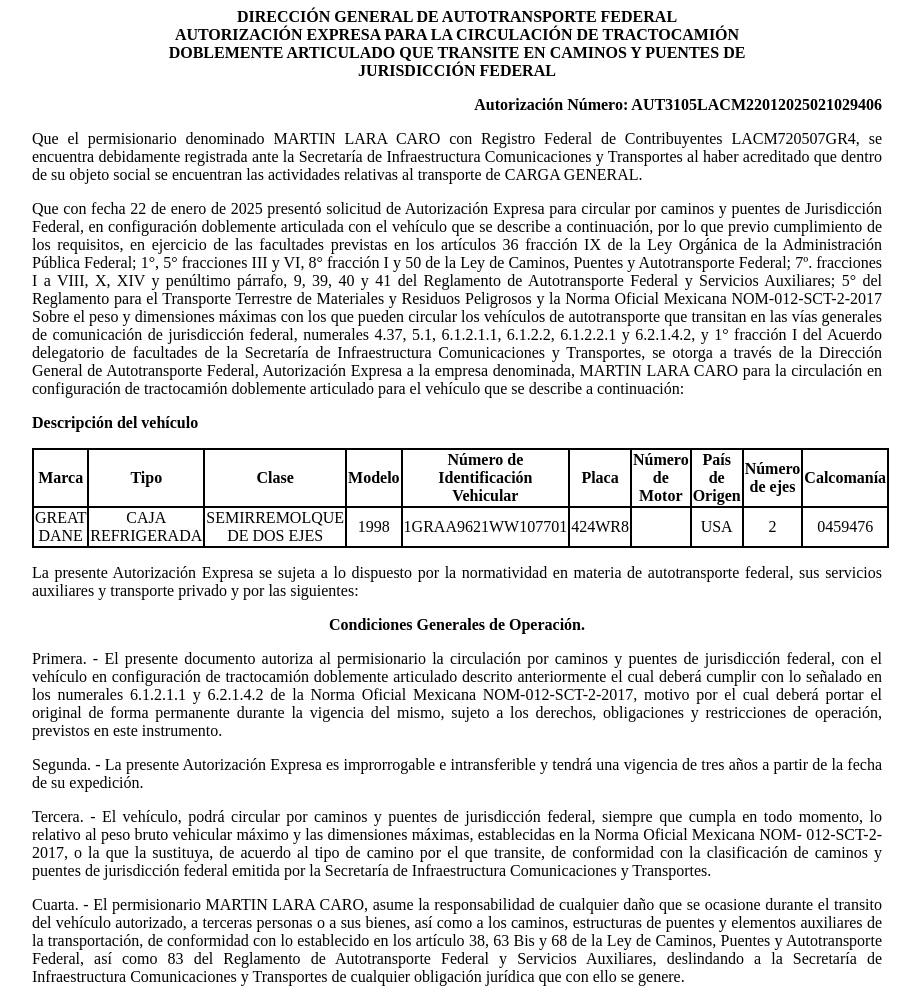
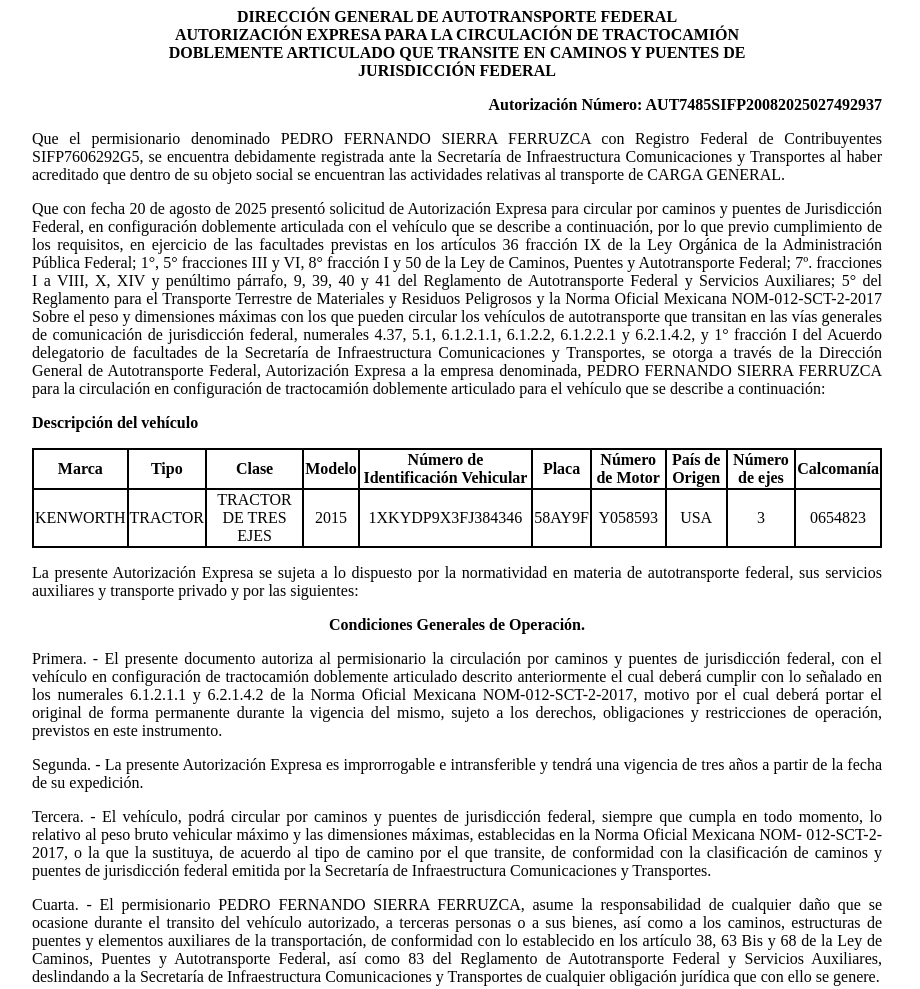
Before and after one commit to app-sct1/ConsultaAutDobleRemolque-folio-0201108, a plain HTML site: page index.html in a window 1280 px wide. Shown: the top 989 px of the page, without its empty margins (183-1103 px from the left). Drawn offline with Linux system fonts and the light colour scheme.

Commit message:
index.html

```diff
--- a/index.html
+++ b/index.html
@@ -75,19 +75,19 @@
 						<p class="sinMargen">DOBLEMENTE ARTICULADO QUE TRANSITE EN CAMINOS Y PUENTES DE</p>
 						<p class="sinMargen">JURISDICCIÓN FEDERAL</p>
 					</div>
-<p class="derechaNegro">Autorización Número: AUT3105LACM22012025021029406</p>
+<p class="derechaNegro">Autorización Número: AUT7485SIFP20082025027492937</p>
 
 					<p class="justificado">Que el permisionario denominado
-						MARTIN LARA CARO con Registro Federal de
-						Contribuyentes LACM720507GR4, se encuentra
+						PEDRO FERNANDO SIERRA FERRUZCA con Registro Federal de
+						Contribuyentes SIFP7606292G5, se encuentra
 						debidamente registrada ante la Secretaría de Infraestructura
 						Comunicaciones y Transportes al haber acreditado que dentro de su
 						objeto social se encuentran las actividades relativas al
 						transporte de CARGA GENERAL.</p>
 
 
-					<p class="justificado">Que con fecha 22 de
-						enero de 2025 presentó
+					<p class="justificado">Que con fecha 20 de
+						agosto de 2025 presentó
 						solicitud de Autorización Expresa para circular por caminos y
 						puentes de Jurisdicción Federal, en configuración doblemente
 						articulada con el vehículo que se describe a continuación, por lo
@@ -107,7 +107,7 @@
 						facultades de la Secretaría de Infraestructura Comunicaciones y
 						Transportes, se otorga a través de la
 						Dirección General de Autotransporte Federal, Autorización Expresa a la
-						empresa denominada, MARTIN LARA CARO para la
+						empresa denominada, PEDRO FERNANDO SIERRA FERRUZCA para la
 						circulación en configuración de tractocamión doblemente articulado
 						para el vehículo que se describe a continuación:</p>
 
@@ -128,16 +128,16 @@
 							<th class="borde">Calcomanía</th>
 						</tr>
 						<tr class="borde">
-							<td class="borde">GREAT DANE</td>
-							<td class="borde">CAJA REFRIGERADA</td>
-							<td class="borde">SEMIRREMOLQUE DE DOS EJES</td>
-							<td class="borde">1998</td>
-							<td class="borde">1GRAA9621WW107701</td>
-							<td class="borde">424WR8</td>
-							<td class="borde"></td>
+							<td class="borde">KENWORTH</td>
+							<td class="borde">TRACTOR</td>
+							<td class="borde">TRACTOR DE TRES EJES</td>
+							<td class="borde">2015</td>
+							<td class="borde">1XKYDP9X3FJ384346</td>
+							<td class="borde">58AY9F</td>
+							<td class="borde">Y058593</td>
 							<td class="borde">USA</td>
-							<td class="borde">2</td>
-							<td class="borde">0459476</td>
+							<td class="borde">3</td>
+							<td class="borde">0654823</td>
 						</tr>
 
 					</tbody></table>
@@ -175,7 +175,7 @@
 						Secretaría de Infraestructura Comunicaciones y Transportes.</p>
 
 					<p class="justificado">Cuarta. - El permisionario
-						MARTIN LARA CARO, asume la responsabilidad de
+						PEDRO FERNANDO SIERRA FERRUZCA, asume la responsabilidad de
 						cualquier daño que se ocasione durante el transito del vehículo
 						autorizado, a terceras personas o a sus bienes, así como a los
 						caminos, estructuras de puentes y elementos auxiliares de la
```
